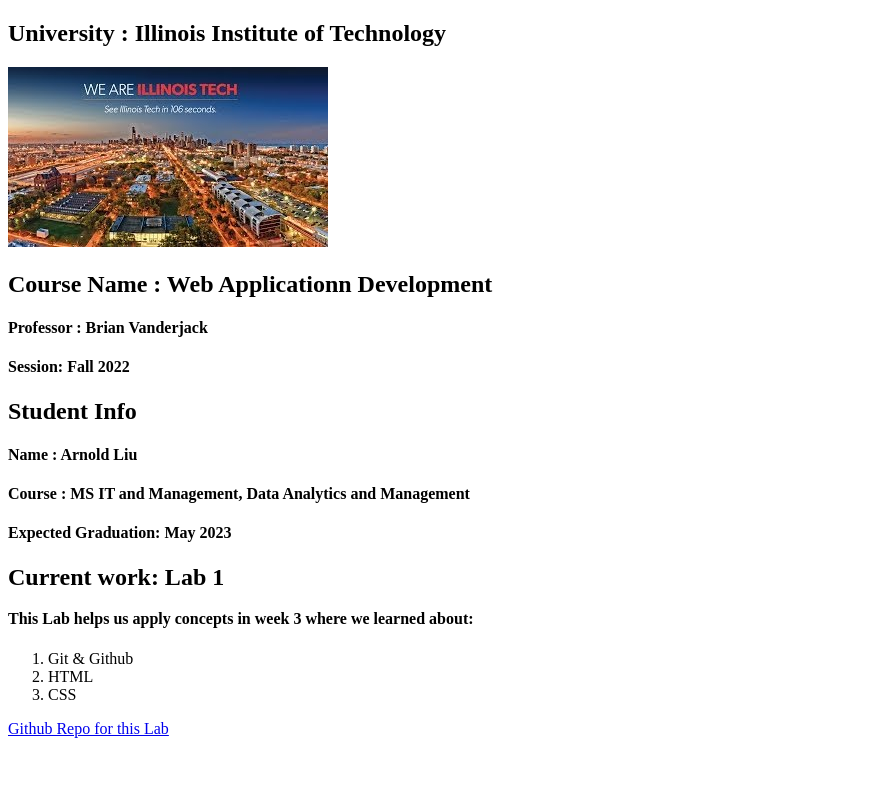
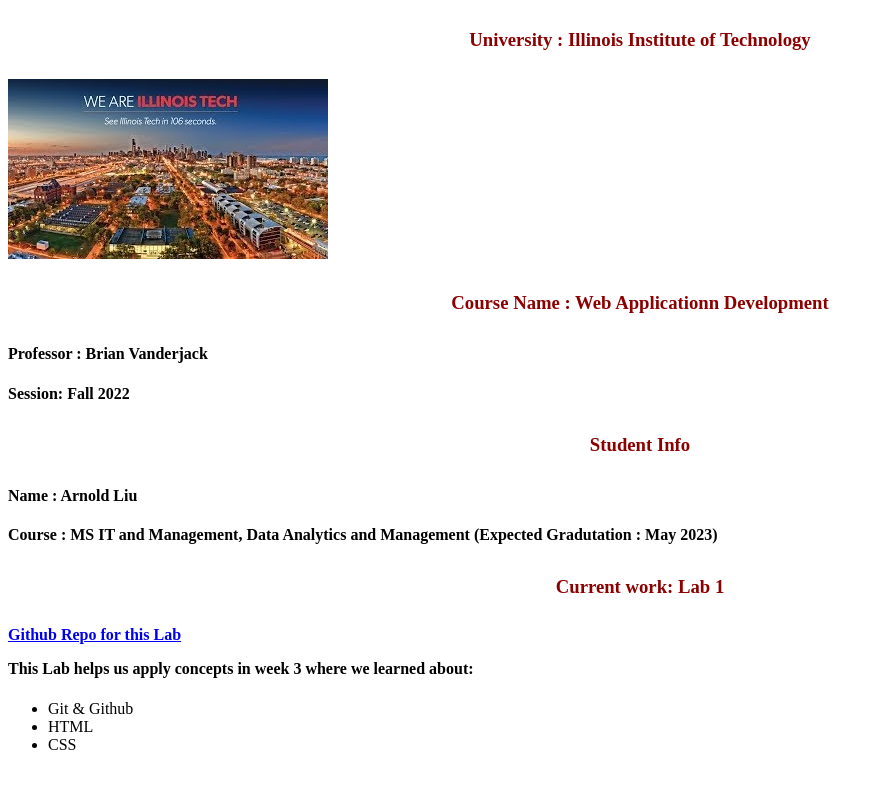
Before and after one commit to arnoldhliu/ITMD541-F22, a plain HTML site: page index.html in a window 1280 px wide. Shown: the whole page, without its empty margins (0-884 px from the left). Drawn offline with Linux system fonts and the light colour scheme.

Commit message:
added more visuals

```diff
--- a/index.html
+++ b/index.html
@@ -8,25 +8,25 @@
 </head>
 <body>
     <header>
-        <h2>University : Illinois Institute of Technology</h2>
+        <h3 id="Uni">University : Illinois Institute of Technology</h3>
         <img src="mqdefault.jpeg" alt="Illinois Tech">
-        <h2>Course Name : Web Applicationn Development</h2>
+        <h3>Course Name : Web Applicationn Development</h3>
         <h4>Professor : Brian Vanderjack<h>
         <h4>Session: Fall 2022</h4>
-        <h2>Student Info</h3>
+        <h3>Student Info</h3>
         <h4>Name : Arnold Liu<h>
-        <h4>Course : MS IT and Management, Data Analytics and Management</h4>
-        <h4>Expected Graduation: May 2023</h4>
-        <h2>Current work: Lab 1</h3>
+        <h4>Course : MS IT and Management, Data Analytics and Management (Expected Gradutation : May 2023)</h4>
+
+        <h3>Current work: Lab 1</h3>
+        <nav>
+            <a href="https://github.com/arnoldhliu/ITMD541-F22">Github Repo for this Lab</a>
+        </nav>
         <p>This Lab helps us apply concepts in week 3 where we learned about:</p>
     </header>
-    <ol>
+    <ul>
         <li>Git & Github</li>
         <li>HTML</li>
         <li>CSS</li>
-    </ol>
-    <nav>
-        <a href="https://github.com/arnoldhliu/ITMD541-F22">Github Repo for this Lab</a>
-    </nav>
+    </ul>
 </body>
 </html>
--- a/style.css
+++ b/style.css
@@ -0,0 +1,10 @@
+h3 {
+    color: darkred;
+    text-align: center;
+    padding: 10px;
+}
+
+.uni {
+    color:azure;
+    background-color: darkred;
+}
```
